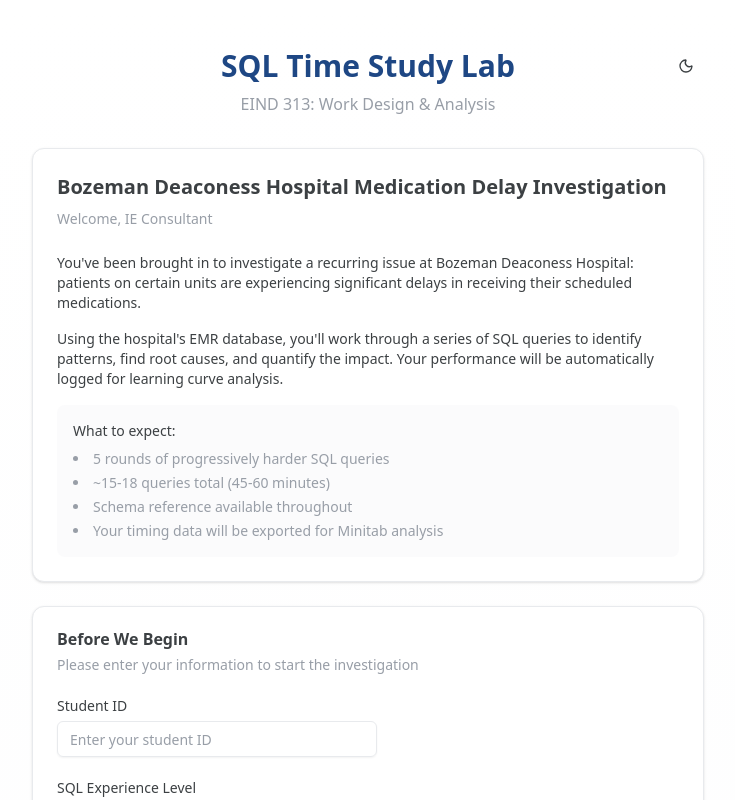
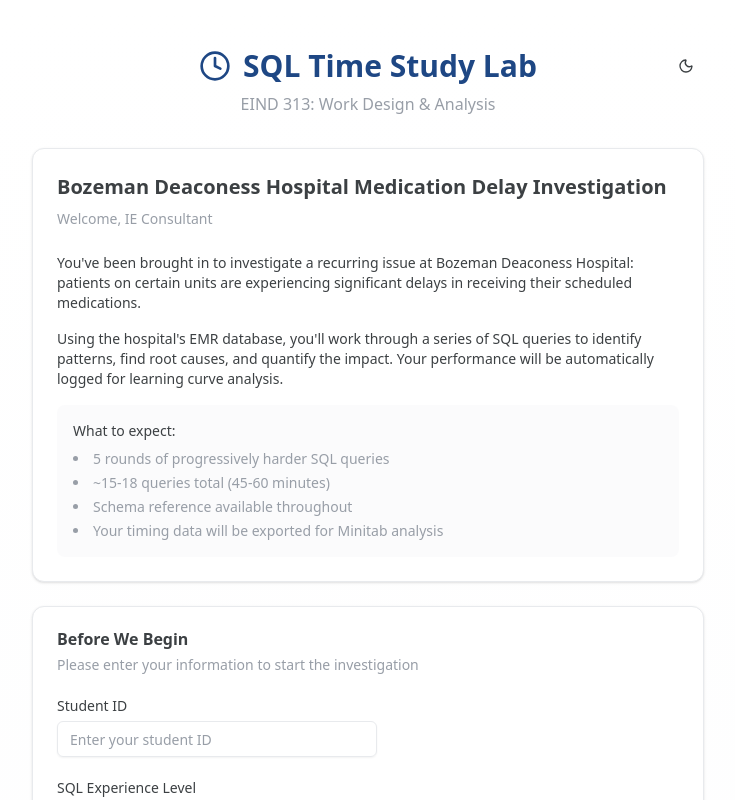
Before and after one commit to coincident-systems/sql-time-study, a Next.js app: page / in a window 1280 px wide. Shown: the top 800 px of the page, without its empty margins (272-1007 px from the left). Built offline with nearby package versions, Linux system fonts and the light colour scheme; no server answers.

Commit message:
Add clock icon to favicon and page titles

```diff
--- a/src/app/investigate/page.tsx
+++ b/src/app/investigate/page.tsx
@@ -2,7 +2,7 @@
 
 import { useState, useEffect, useCallback } from 'react';
 import { useRouter } from 'next/navigation';
-import { Check, X, Play, ChevronRight, Lightbulb } from 'lucide-react';
+import { Check, X, Play, ChevronRight, Lightbulb, Clock } from 'lucide-react';
 import { Card, CardContent, CardHeader, CardTitle } from '@/components/ui/card';
 import { Button } from '@/components/ui/button';
 import { SqlEditor } from '@/components/SqlEditor';
@@ -126,7 +126,8 @@
         <div className="max-w-7xl mx-auto px-4 py-3">
           <div className="flex items-center justify-between">
             <div>
-              <h1 className="text-lg font-semibold text-primary">
+              <h1 className="text-lg font-semibold text-primary flex items-center gap-2">
+                <Clock className="w-5 h-5" />
                 Bozeman Deaconess Hospital Investigation
               </h1>
               <p className="text-sm text-muted-foreground">
--- a/src/app/layout.tsx
+++ b/src/app/layout.tsx
@@ -17,6 +17,9 @@
 export const metadata: Metadata = {
   title: "SQL Time Study Lab | EIND 313",
   description: "Bozeman Deaconess Hospital Medication Delay Investigation - SQL Learning Lab",
+  icons: {
+    icon: "/favicon.svg",
+  },
 };
 
 export default function RootLayout({
--- a/src/app/page.tsx
+++ b/src/app/page.tsx
@@ -7,6 +7,7 @@
 import { Input } from '@/components/ui/input';
 import { Label } from '@/components/ui/label';
 import { RadioGroup, RadioGroupItem } from '@/components/ui/radio-group';
+import { Clock } from 'lucide-react';
 import { useStudy } from '@/context/StudyContext';
 import { ThemeToggle } from '@/components/ThemeToggle';
 import type { StudentInfo } from '@/types';
@@ -75,7 +76,8 @@
           <div className="absolute right-0 top-0">
             <ThemeToggle />
           </div>
-          <h1 className="text-3xl font-bold text-primary mb-2">
+          <h1 className="text-3xl font-bold text-primary mb-2 flex items-center justify-center gap-3">
+            <Clock className="w-8 h-8" />
             SQL Time Study Lab
           </h1>
           <p className="text-muted-foreground">
```
Also changed, not shown: public/favicon.svg (added).
